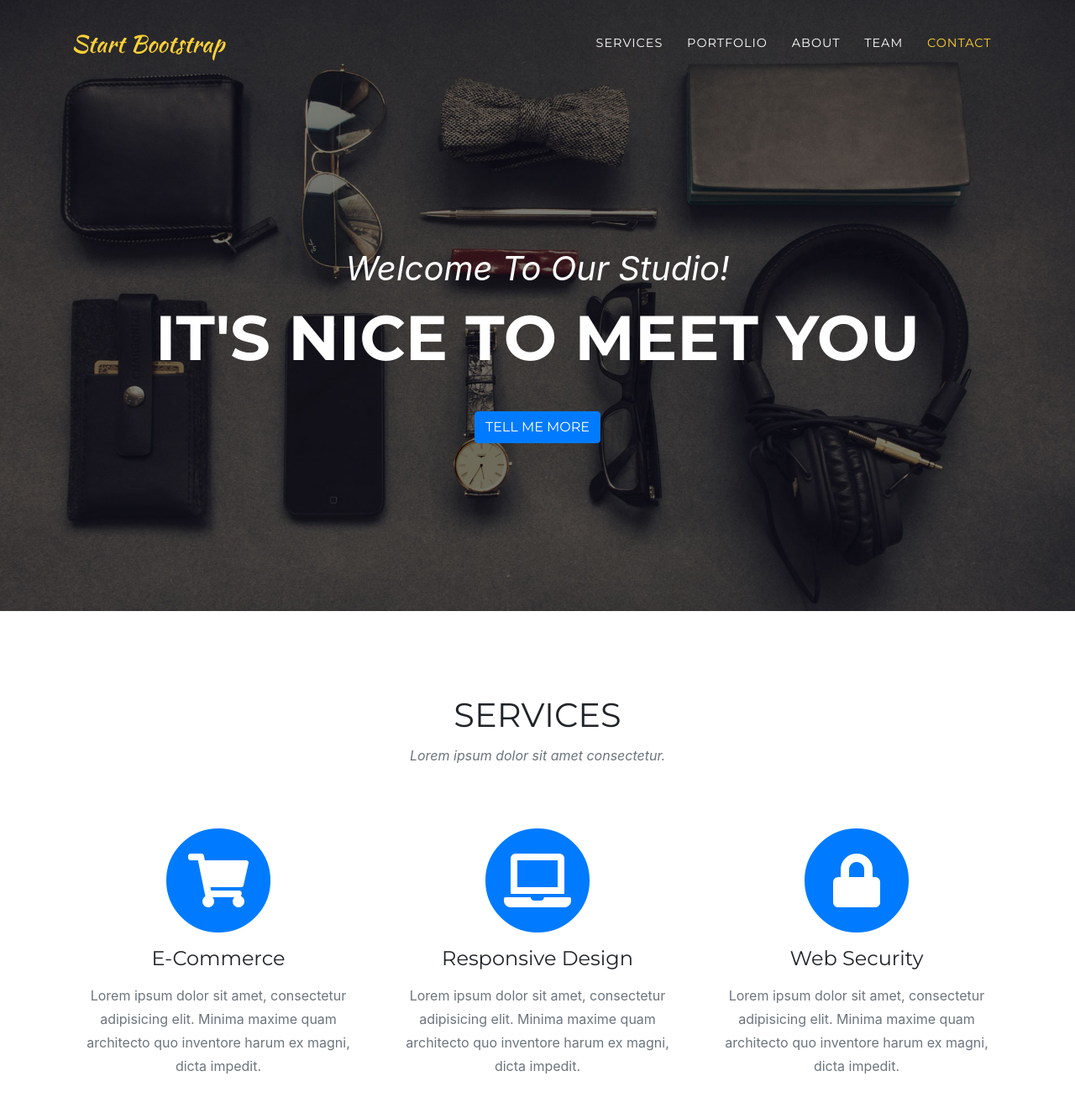
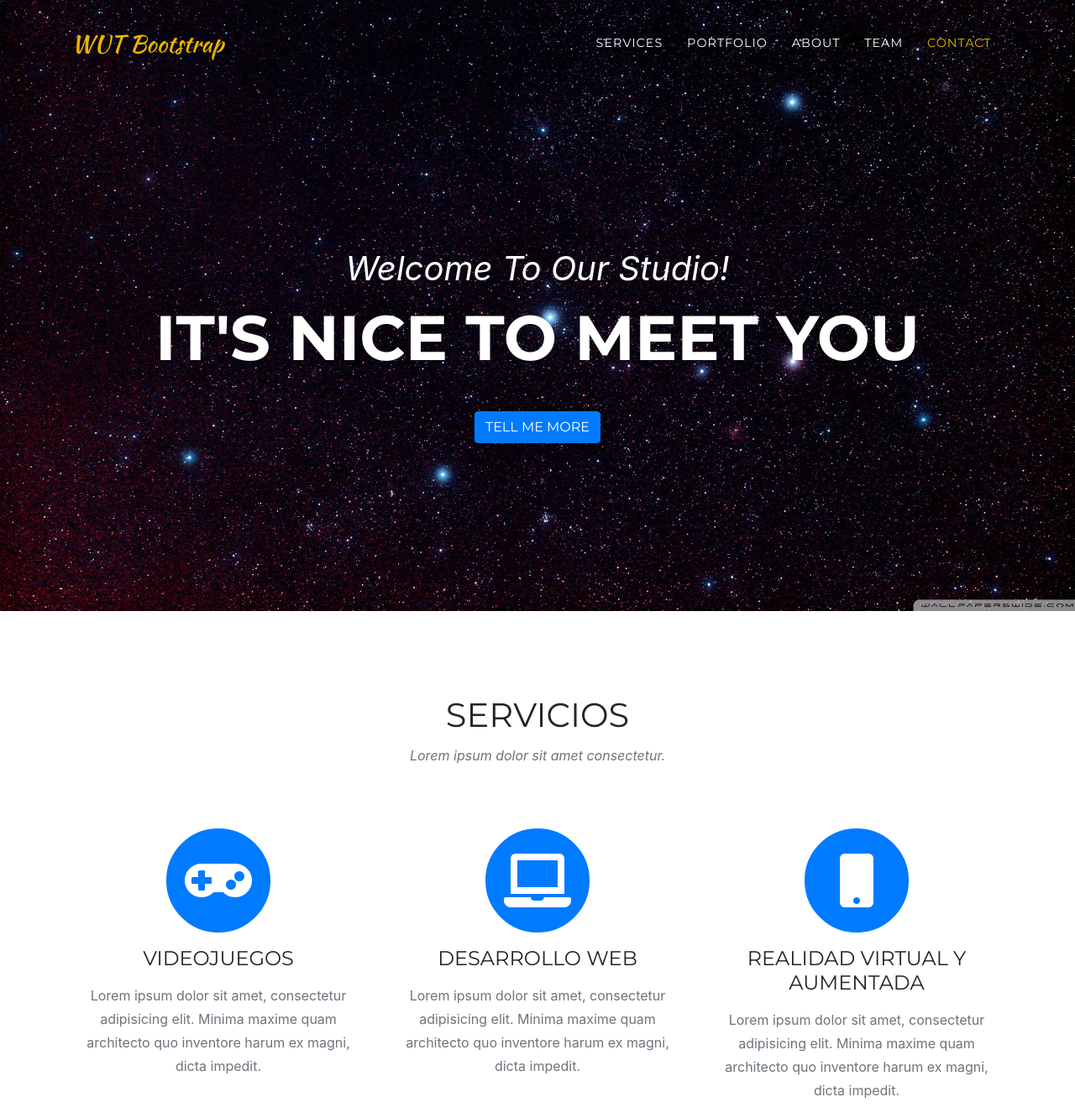
Before and after one commit to azmeruq/azmeruq.github.io, a website with bundled scripts: page index.html in a window 1280 px wide. Shown: the top 1332 px of the page at 84% size. Built offline with nearby package versions, Linux system fonts and the light colour scheme; a web font is replaced by a local one.

Commit message:
Pruebas de color

```diff
--- a/index.html
+++ b/index.html
@@ -8,7 +8,7 @@
   <meta name="description" content="">
   <meta name="author" content="">
 
-  <title>Agency - Start Bootstrap Theme</title>
+  <title>Agency - Empezar Bootstrap Theme</title>
 
   <!-- Bootstrap core CSS -->
   <link href="vendor/bootstrap/css/bootstrap.min.css" rel="stylesheet">
@@ -30,7 +30,7 @@
   <!-- Navigation -->
   <nav class="navbar navbar-expand-lg navbar-dark fixed-top" id="mainNav">
     <div class="container">
-      <a class="navbar-brand js-scroll-trigger" href="#page-top">Start Bootstrap</a>
+      <a class="navbar-brand js-scroll-trigger" href="#page-top">WUT Bootstrap</a>
       <button class="navbar-toggler navbar-toggler-right" type="button" data-toggle="collapse" data-target="#navbarResponsive" aria-controls="navbarResponsive" aria-expanded="false" aria-label="Toggle navigation">
         Menu
         <i class="fas fa-bars"></i>
@@ -73,7 +73,7 @@
     <div class="container">
       <div class="row">
         <div class="col-lg-12 text-center">
-          <h2 class="section-heading text-uppercase">Services</h2>
+          <h2 class="section-heading text-uppercase">Servicios</h2>
           <h3 class="section-subheading text-muted">Lorem ipsum dolor sit amet consectetur.</h3>
         </div>
       </div>
@@ -81,9 +81,9 @@
         <div class="col-md-4">
           <span class="fa-stack fa-4x">
             <i class="fas fa-circle fa-stack-2x text-primary"></i>
-            <i class="fas fa-shopping-cart fa-stack-1x fa-inverse"></i>
+            <i class="fas fa-gamepad fa-stack-1x fa-inverse"></i>
           </span>
-          <h4 class="service-heading">E-Commerce</h4>
+          <h4 class="service-heading">VIDEOJUEGOS</h4>
           <p class="text-muted">Lorem ipsum dolor sit amet, consectetur adipisicing elit. Minima maxime quam architecto quo inventore harum ex magni, dicta impedit.</p>
         </div>
         <div class="col-md-4">
@@ -91,15 +91,15 @@
             <i class="fas fa-circle fa-stack-2x text-primary"></i>
             <i class="fas fa-laptop fa-stack-1x fa-inverse"></i>
           </span>
-          <h4 class="service-heading">Responsive Design</h4>
+          <h4 class="service-heading">DESARROLLO WEB</h4>
           <p class="text-muted">Lorem ipsum dolor sit amet, consectetur adipisicing elit. Minima maxime quam architecto quo inventore harum ex magni, dicta impedit.</p>
         </div>
         <div class="col-md-4">
           <span class="fa-stack fa-4x">
             <i class="fas fa-circle fa-stack-2x text-primary"></i>
-            <i class="fas fa-lock fa-stack-1x fa-inverse"></i>
+            <i class="fas fa-mobile fa-stack-1x fa-inverse"></i>
           </span>
-          <h4 class="service-heading">Web Security</h4>
+          <h4 class="service-heading">REALIDAD VIRTUAL Y AUMENTADA</h4>
           <p class="text-muted">Lorem ipsum dolor sit amet, consectetur adipisicing elit. Minima maxime quam architecto quo inventore harum ex magni, dicta impedit.</p>
         </div>
       </div>
@@ -107,7 +107,7 @@
   </section>
 
   <!-- Portfolio Grid -->
-  <section class="bg-light page-section" id="portfolio">
+  <section class="page-section" id="portfolio">
     <div class="container">
       <div class="row">
         <div class="col-lg-12 text-center">
@@ -286,7 +286,7 @@
   </section>
 
   <!-- Team -->
-  <section class="bg-light page-section" id="team">
+  <section class="page-section" id="team">
     <div class="container">
       <div class="row">
         <div class="col-lg-12 text-center">
--- a/scss/layout/_masthead.scss
+++ b/scss/layout/_masthead.scss
@@ -2,7 +2,7 @@
 header.masthead {
   text-align: center;
   color: white;
-  background-image: url('../img/stars.jpg');
+  background-image: url('../img/header-bg.jpg');
   background-repeat: no-repeat;
   background-attachment: scroll;
   background-position: center center;
```
Also changed, not shown: css/agency.min.css.
